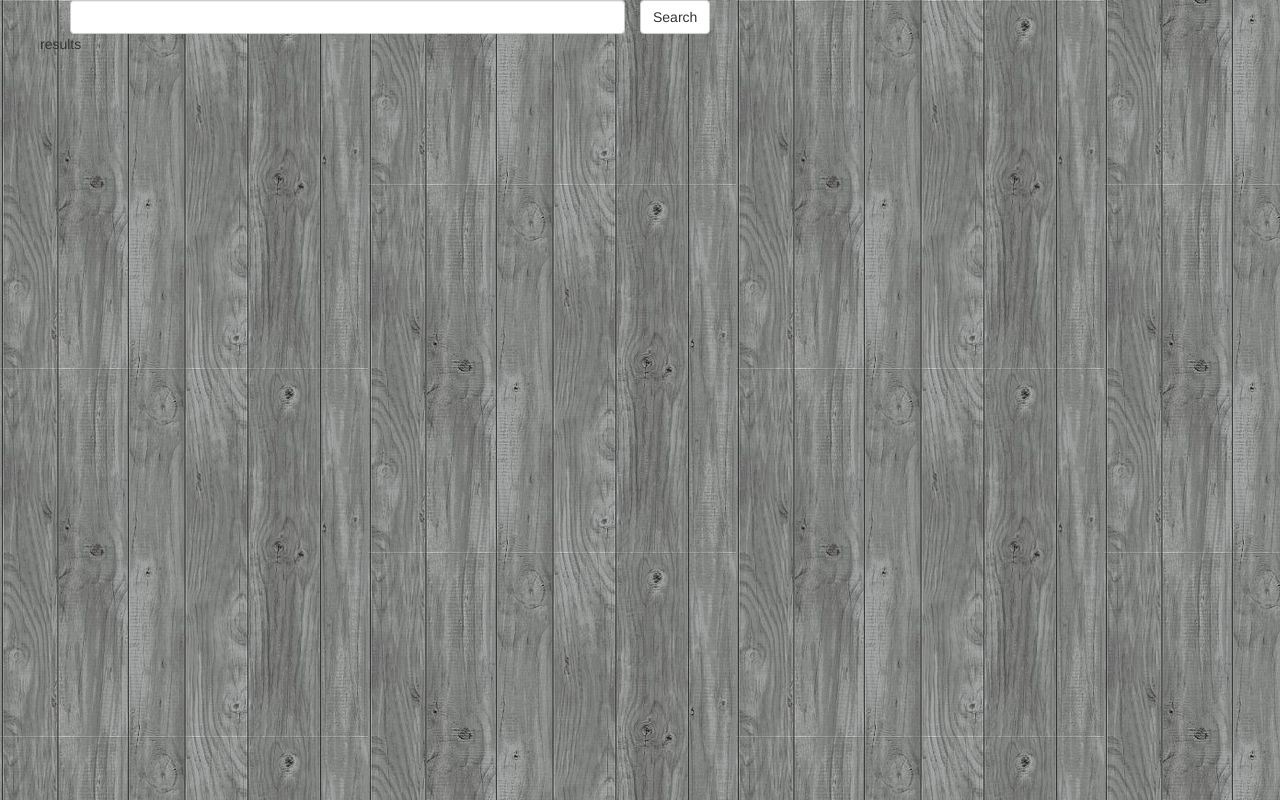
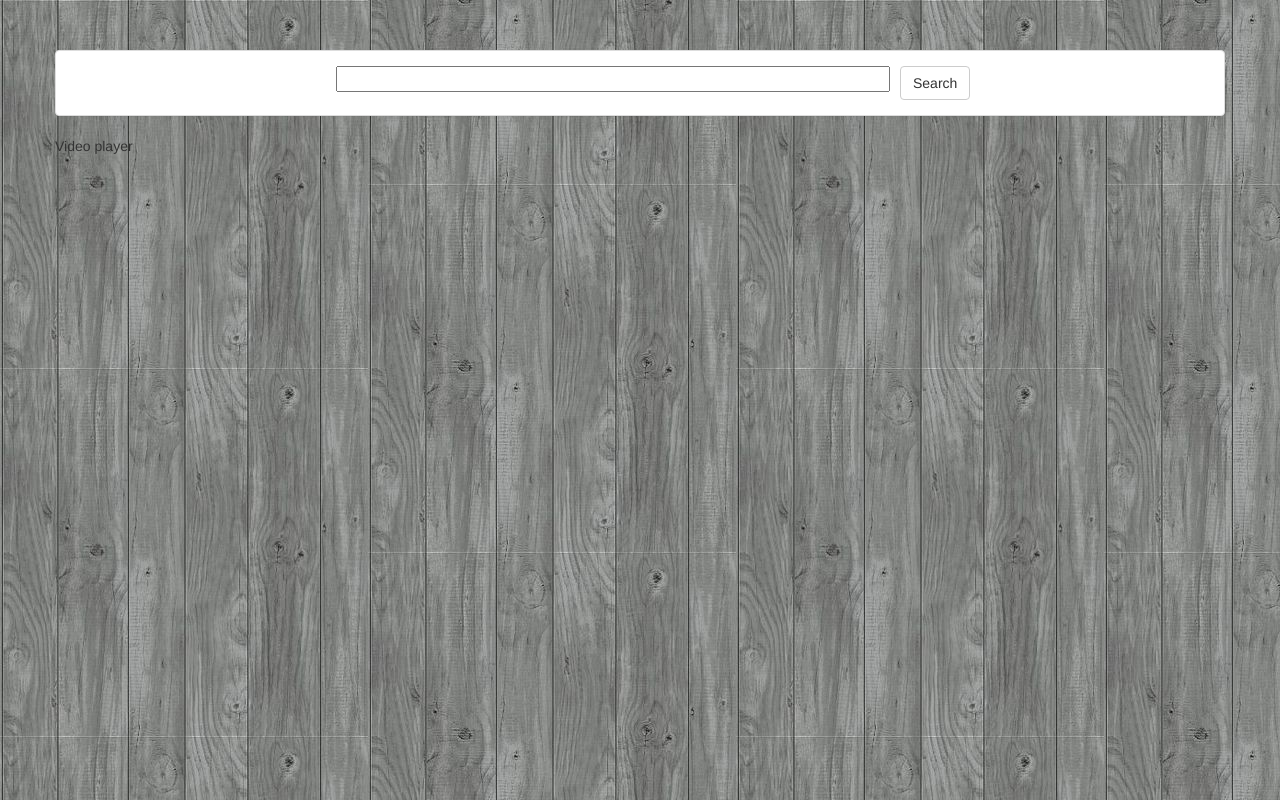
Before and after one commit to jedmendoza/project-1, a plain HTML site: page index.html in a window 1280 px wide. Drawn offline with nearby package versions, Linux system fonts and the light colour scheme.

Commit message:
Centered search bar, added background image

```diff
--- a/default.css
+++ b/default.css
@@ -1,3 +1,25 @@
 body {
   background-image:url("wood.jpg");
 }
+
+#panel {
+  position: relative;
+  margin-top: 50px;
+}
+
+input {
+  margin-left: 250px;
+
+}
+
+button {
+  margin-left: 10px;
+}
+
+
+#video {
+  position: relative;
+  width: 426px;
+  height: 240px;
+  background-color: white;
+}
--- a/index.html
+++ b/index.html
@@ -8,15 +8,16 @@
 </head>
 <body>
   <div class="container">
-    <div class="row">
+    <div class="row" id="buffer">
       <div class="col-xs-12" id="overlay">
         <div class="row">
-          <div class="col-xs-6">
-            <input type="text" class="form-control" id="input" name="term">
-          </div>
-          <button class="btn btn-default" id="searchbutton" type="button">Search</button>
-          <div class="row">
-            <div class="results">results</div>
+          <div class="panel panel-default" id="panel">
+            <div class="panel-body">
+              <div id="lookie" class="col-xs-12">
+                <input type="text" class="col-xs-6" id="input" name="term">
+                <button class="btn btn-default" id="searchbutton" type="button">Search</button>
+              </div>
+            </div>
           </div>
         </div>
       </div>
@@ -24,9 +25,10 @@
   </div>
   <div class="container">
     <div class="row">
-      <div class="col-xs-12">
-        <div class="video" id="video">
-  <script src="default.js"></script>
+      <div id="player"> Video player </div>
 
-</body>
-</html>
+<script src="default.js"></script>
+
+
+            </body>
+            </html>
```
